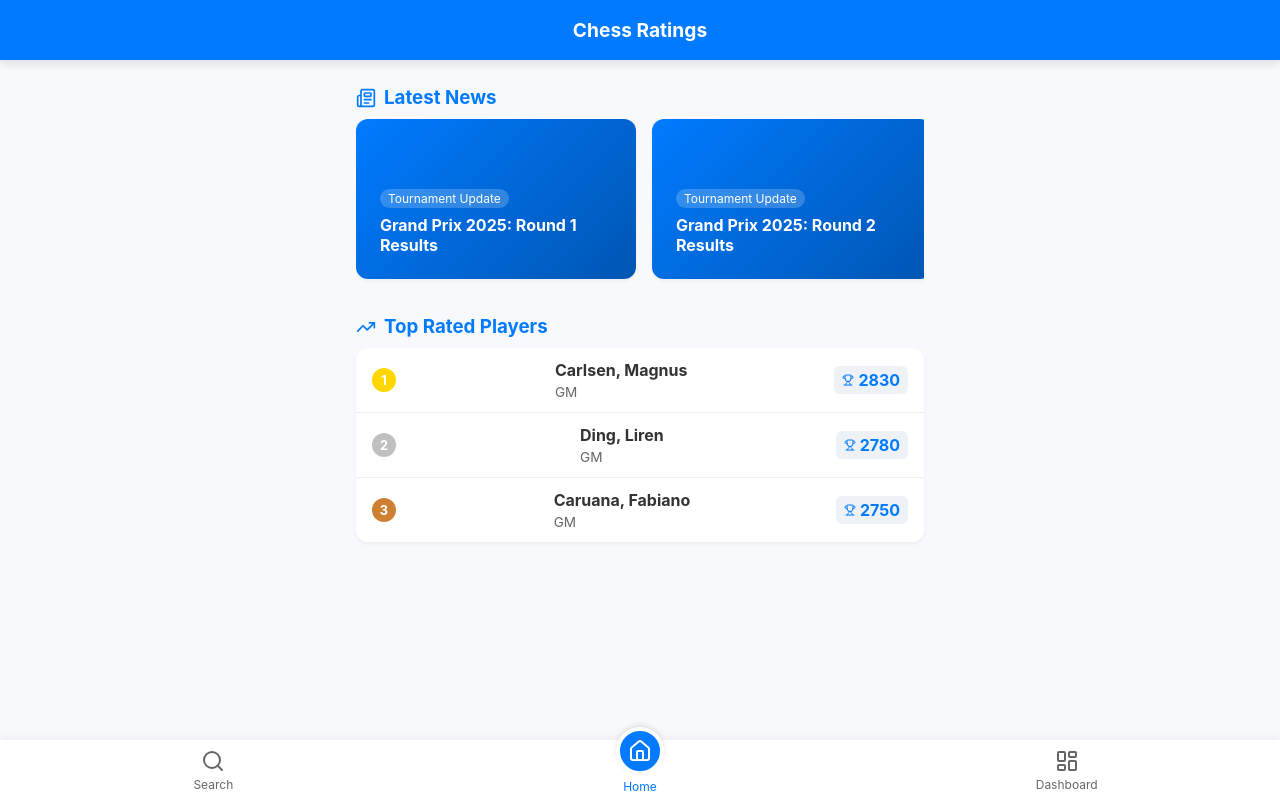
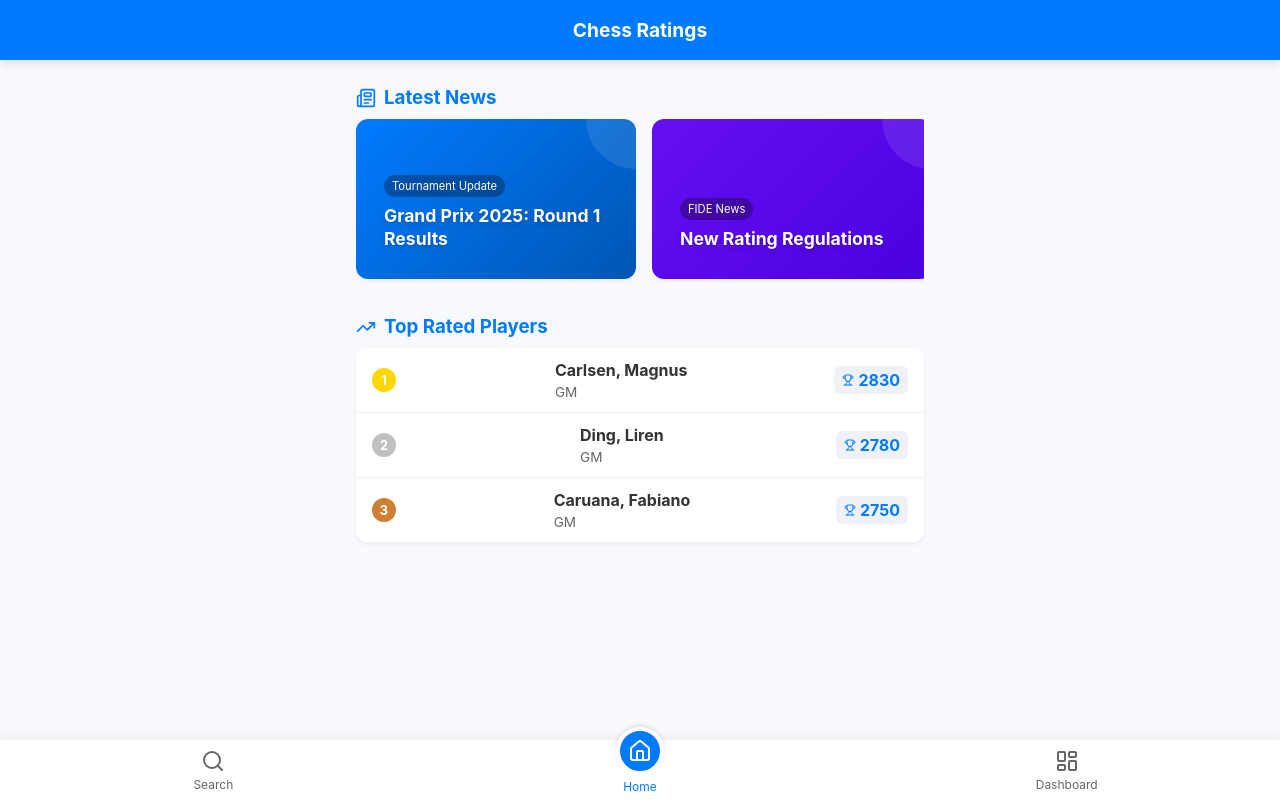
Before and after one commit to shototoy/Chess-Rating, a React (Vite) app: page / in a window 1280 px wide. Built offline with nearby package versions, Linux system fonts and the light colour scheme.

Commit message:
feat: revamp layout, switch to jsx, add home and search views

```diff
--- a/src/views/Home.jsx
+++ b/src/views/Home.jsx
@@ -1,19 +1,72 @@
 import React, { useState, useEffect } from 'react';
 import { getPlayers } from '../services/data';
-import { Trophy, TrendingUp, Newspaper } from 'lucide-react';
+import { Trophy, TrendingUp, Newspaper, X, Clock, ChevronRight } from 'lucide-react';
+
+const MOCK_NEWS = [
+    {
+        id: 1,
+        title: "Grand Prix 2025: Round 1 Results",
+        subtitle: "Unexpected upsets define the opening round as underdogs shine.",
+        date: "Oct 24, 2025 • 2:30 PM",
+        category: "Tournament Update",
+        gradient: "linear-gradient(135deg, #007bff, #0056b3)",
+        body: `The opening round of the 2025 Chess Grand Prix commenced with high tension and even higher stakes. Several top-seeded grandmasters found themselves in difficult positions against prepared challengers.
+
+    Magnus Carlsen managed to secure a win in a grinding endgame, demonstrating his trademark precision. However, other favorites weren't as lucky.
+
+    The local favorite, Ding Liren, held a draw against a fierce attack, proving that his defensive skills remain top-tier. Expect more action as we head into Round 2 tomorrow.`
+    },
+    {
+        id: 2,
+        title: "New Rating Regulations",
+        subtitle: "FIDE announces changes effective from next quarter.",
+        date: "Oct 20, 2025 • 9:00 AM",
+        category: "FIDE News",
+        gradient: "linear-gradient(135deg, #6610f2, #4a00e0)",
+        body: `FIDE has released an official statement regarding the calculation of Rapid and Blitz ratings. The new K-factor adjustments aim to combat rating inflation and provide a more accurate reflection of current form for active players.
+
+    These changes will be implemented starting November 1st. Players are advised to review the official handbook for detailed mathematical breakdowns.`
+    },
+    {
+        id: 3,
+        title: "Local Club Championship",
+        subtitle: "Registration is now open for the city-wide classic.",
+        date: "Oct 18, 2025 • 4:15 PM",
+        category: "Community",
+        gradient: "linear-gradient(135deg, #198754, #146c43)",
+        body: `The annual City Chess Club Championship is back! This year features a larger prize pool and three distinct categories: Open, U2000, and Junior.
+
+    Venue: Community Hall
+    Dates: Nov 15 - Nov 20
+    Entry Fee: $50
+
+    Sign up before the end of the month to receive an early-bird discount.`
+    }
+];
 
 export const Home = () => {
     const [topPlayers, setTopPlayers] = useState([]);
+    const [selectedNews, setSelectedNews] = useState(null);
 
     useEffect(() => {
         const players = getPlayers();
-        // Sort by rating desc and take top 5
+        // Sort by rating desc and take top 3
         const sorted = [...players].sort((a, b) => b.rapid - a.rapid).slice(0, 3);
         setTopPlayers(sorted);
     }, []);
 
+    const openNews = (news) => {
+        setSelectedNews(news);
+        // Disable scrolling on body when overlay is open if desired,
+        // but for simple mobile views, just covering is enough.
+    };
+
+    const closeNews = () => {
+        setSelectedNews(null);
+    };
+
     return (
-        <div className="container">
+        <div className="container" style={{ position: 'relative' }}>
             {/* News Carousel */}
             <h3 style={{ margin: '10px 0', display: 'flex', alignItems: 'center', gap: 8, color: 'var(--primary-color)' }}>
                 <Newspaper size={20} /> Latest News
@@ -26,23 +79,45 @@ export const Home = () => {
                 marginBottom: 20,
                 scrollSnapType: 'x mandatory'
             }}>
-                {[1, 2, 3].map(i => (
-                    <div key={i} className="card" style={{
+                {MOCK_NEWS.map(news => (
+                    <div
+                        key={news.id}
+                        className="card"
+                        onClick={() => openNews(news)}
+                        style={{
                             minWidth: '280px',
                             margin: 0,
                             height: '160px',
-                        background: `linear-gradient(135deg, var(--primary-color), var(--primary-dark))`,
+                            background: news.gradient,
                             color: 'white',
                             display: 'flex',
                             flexDirection: 'column',
                             justifyContent: 'flex-end',
-                        scrollSnapAlign: 'start'
+                            scrollSnapAlign: 'start',
+                            cursor: 'pointer',
+                            position: 'relative',
+                            overflow: 'hidden'
+                        }}
+                    >
+                        {/* Decorative Shine */}
+                        <div style={{
+                            position: 'absolute', top: -50, right: -50, width: 100, height: 100, background: 'rgba(255,255,255,0.1)', borderRadius: '50%'
+                        }} />
+
+                        <div style={{ padding: 12, position: 'relative', zIndex: 1 }}>
+                            <span style={{
+                                fontSize: '0.7rem',
+                                background: 'rgba(0,0,0,0.3)',
+                                padding: '4px 8px',
+                                borderRadius: 12,
+                                display: 'inline-block',
+                                marginBottom: 8
                             }}>
-                        <div style={{ padding: 8 }}>
-                            <span style={{ fontSize: '0.75rem', background: 'rgba(255,255,255,0.2)', padding: '2px 8px', borderRadius: 10 }}>
-                                Tournament Update
+                                {news.category}
                             </span>
-                            <h4 style={{ margin: '8px 0 0' }}>Grand Prix 2025: Round {i} Results</h4>
+                            <h4 style={{ margin: '0', fontSize: '1.1rem', lineHeight: '1.3', textShadow: '0 2px 4px rgba(0,0,0,0.2)' }}>
+                                {news.title}
+                            </h4>
                         </div>
                     </div>
                 ))}
@@ -81,6 +156,95 @@ export const Home = () => {
                     </div>
                 ))}
             </div>
+
+            {/* News Details Overlay */}
+            {selectedNews && (
+                <div style={{
+                    position: 'fixed',
+                    top: 0, left: 0, right: 0, bottom: 0,
+                    zIndex: 1000,
+                    background: '#fff',
+                    display: 'flex',
+                    flexDirection: 'column',
+                    animation: 'slideUp 0.3s ease-out'
+                }}>
+                    {/* Overlay Header / Banner */}
+                    <div style={{
+                        height: '240px',
+                        background: selectedNews.gradient,
+                        color: 'white',
+                        position: 'relative',
+                        display: 'flex',
+                        flexDirection: 'column',
+                        justifyContent: 'flex-end',
+                        padding: 20
+                    }}>
+                        <button
+                            onClick={closeNews}
+                            style={{
+                                position: 'absolute', top: 16, right: 16,
+                                background: 'rgba(0,0,0,0.3)',
+                                border: 'none',
+                                color: 'white',
+                                borderRadius: '50%',
+                                width: 36, height: 36,
+                                display: 'flex', alignItems: 'center', justifyContent: 'center',
+                                cursor: 'pointer',
+                                backdropFilter: 'blur(4px)'
+                            }}
+                        >
+                            <X size={20} />
+                        </button>
+
+                        <span style={{
+                            fontSize: '0.8rem',
+                            background: 'rgba(255,255,255,0.2)',
+                            padding: '4px 10px',
+                            borderRadius: 20,
+                            alignSelf: 'flex-start',
+                            marginBottom: 10,
+                            backdropFilter: 'blur(4px)'
+                        }}>
+                            {selectedNews.category}
+                        </span>
+                        <h1 style={{ margin: 0, fontSize: '1.8rem', lineHeight: 1.2, textShadow: '0 2px 10px rgba(0,0,0,0.3)' }}>
+                            {selectedNews.title}
+                        </h1>
+                    </div>
+
+                    {/* Content Body */}
+                    <div style={{ flex: 1, overflowY: 'auto', padding: 24 }}>
+                        <div style={{
+                            display: 'flex',
+                            alignItems: 'center',
+                            gap: 8,
+                            color: '#666',
+                            fontSize: '0.9rem',
+                            marginBottom: 16,
+                            borderBottom: '1px solid #eee',
+                            paddingBottom: 16
+                        }}>
+                            <Clock size={16} />
+                            <span>{selectedNews.date}</span>
+                        </div>
+
+                        <h3 style={{ margin: '0 0 16px', fontWeight: 500, color: '#444' }}>
+                            {selectedNews.subtitle}
+                        </h3>
+
+                        <div style={{ lineHeight: 1.6, color: '#333', whiteSpace: 'pre-line' }}>
+                            {selectedNews.body}
+                        </div>
+                    </div>
+                </div>
+            )}
+
+            <style>{`
+        @keyframes slideUp {
+          from { transform: translateY(100%); }
+          to { transform: translateY(0); }
+        }
+      `}</style>
         </div>
     );
 };
```
Lines whose indentation alone changed are shown as unchanged.
